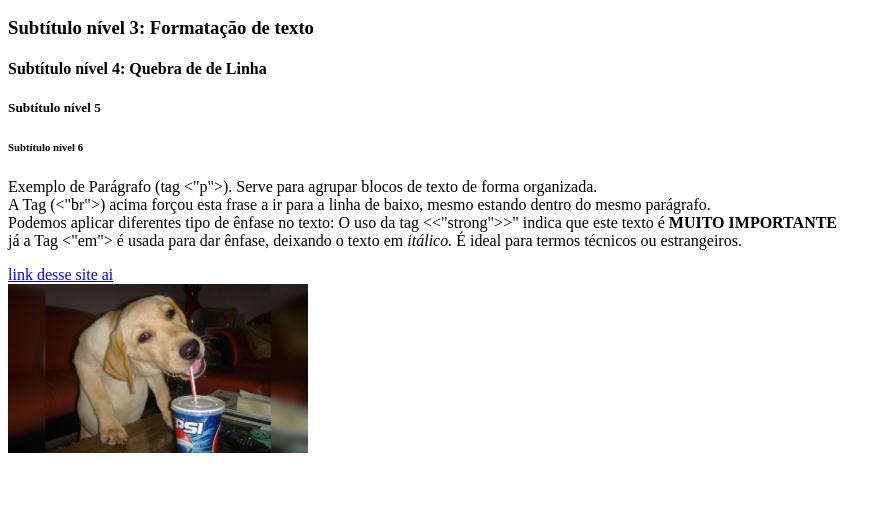
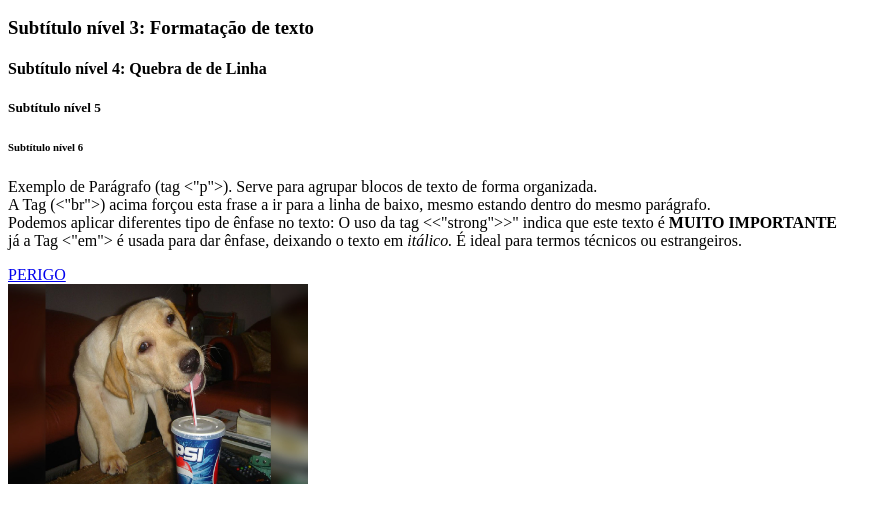
Before and after one commit to GAlmeida-tech/Aula-dia-14-10, a plain HTML site: page index.html in a window 1280 px wide. Shown: the part 110-632 px from the top of the page, without its empty margins (0-891 px from the left). Drawn offline with Linux system fonts and the light colour scheme.

Commit message:
alteraçao no texto

```diff
--- a/index.html
+++ b/index.html
@@ -18,9 +18,10 @@
 <br>Podemos aplicar diferentes tipo de ênfase no texto:
 O uso da tag <<"strong">>" indica que este texto é <strong>MUITO IMPORTANTE</strong>
 <br>já a Tag <"em"> é usada para dar ênfase, deixando o texto em <em> itálico. </em> É ideal para termos técnicos ou estrangeiros. </p>
-<a href="https://gatinhosfofos.com.br"target="_blank"> link desse site ai </a>
+<a href="https://gatinhosfofos.com.br"target="_blank"> PERIGO </a>
 <br>
-<img src="dogao.jpg" alt="imagem de refência" width="300">
+<img src="dogao.jpg" alt="imagem de refência"  height="200" width="300"
+tittle="PESPI">
 
 </body>
 </html>
```
